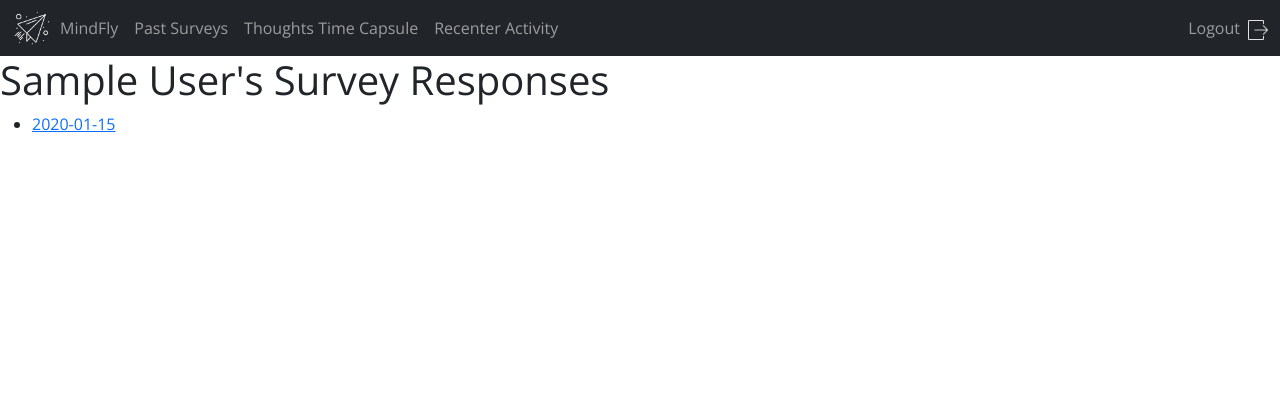
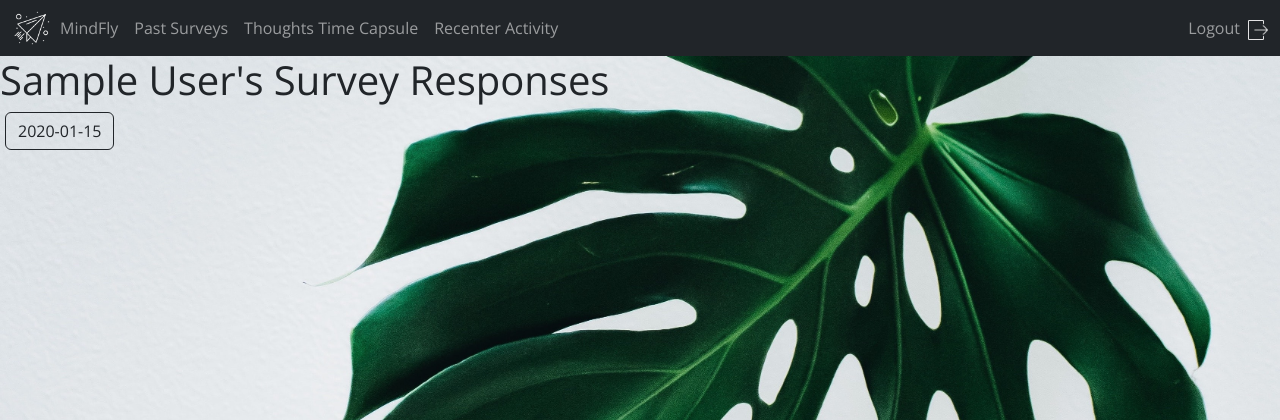
Before and after one commit to n-lambert/mindfulness-app, a Flask app: page /past-surveys in a window 1280 px wide. Shown: the top 420 px of the page. Run offline with Flask 2, Linux system fonts and the light colour scheme; the visitor is signed in with stand-in values (Sample User, id 1); tables that the repository leaves empty hold one stand-in row (values such as "Sample post").

Commit message:
background images

```diff
--- a/static/css/styles.css
+++ b/static/css/styles.css
@@ -92,6 +92,9 @@
 
 body{
     font-family: 'Open Sans', sans-serif;
+    background: #f8ecdd;
+    background-image: url('../images/background2.jpg');
+    background-size: cover;
 }
 
 .survey-date-title{
@@ -126,7 +129,7 @@ body{
 .recenter-subcontainer{
     width: 60%;
     margin: 115px;
-    background: grey;
+    background: #a7a6a6;;
     padding: 100px;
     border-radius: 20px;
     box-shadow: 10px 10px black;
@@ -141,9 +144,12 @@ body{
 .response-box{
     height: 200px;
     width: 1000px;
-    resize: auto;
+    resize: none;
+    padding: 10px;
     margin: auto;
     text-align: justify;
+    outline: none;
+    border-radius: 20px;
 }
 
 .response-button{
@@ -151,6 +157,7 @@ body{
     padding-right: 150px;
     display: flex;
     justify-content: flex-end;
+    outline: none;
 }
 
 .response-title{
@@ -170,9 +177,13 @@ body{
 .survey-details-subcontainer{
     width: 60%;
     margin: 50px;
-    background: grey;
+    background: #a7a6a6;;
     padding: 100px;
     border-radius: 20px;
     box-shadow: 10px 10px black;
     /* text-align: center; */
 }
+
+.past-survey-container{
+    margin: 5px;
+}
--- a/templates/past_surveys.html
+++ b/templates/past_surveys.html
@@ -5,14 +5,11 @@
 
 {% block body %}
 <h1>{{session_user.name}}'s Survey Responses</h1>
-<ul>
     {% for survey in user_survey_answers %}
-        <li>
-            <a href="/survey-details/{{ survey.survey_answer_id }}">
-                {{ survey.date }}
-             </a>
-        </li>
+        <div class="past-survey-container">
+            <button type="button" onclick="location.href='/survey-details/{{ survey.survey_answer_id }}'"
+             class="btn btn-outline-dark">{{ survey.date }}</button>
+        </div>
     {% endfor %}
-    </ul>
 
 {% endblock %}
```
Also changed, not shown: static/images/background.jpg (added), static/images/background1.jpg (added), static/images/background2.jpg (added).
